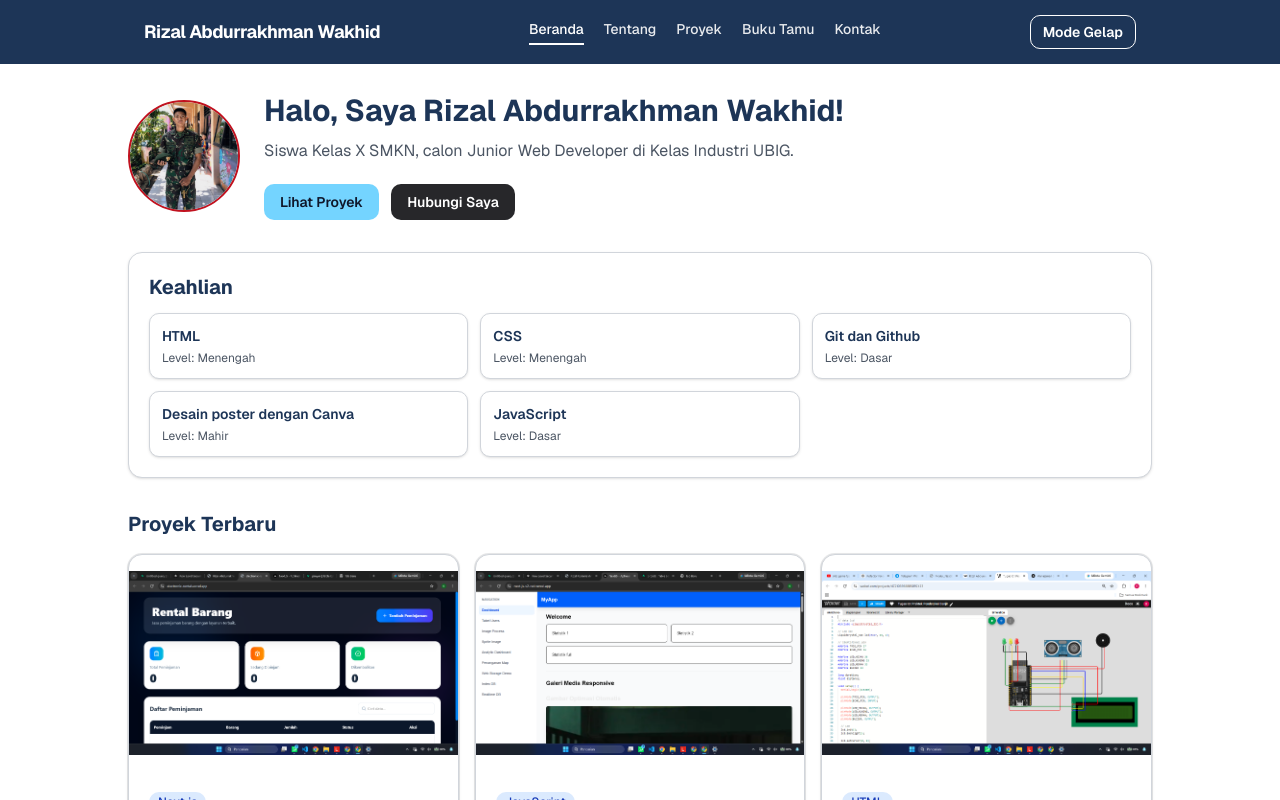
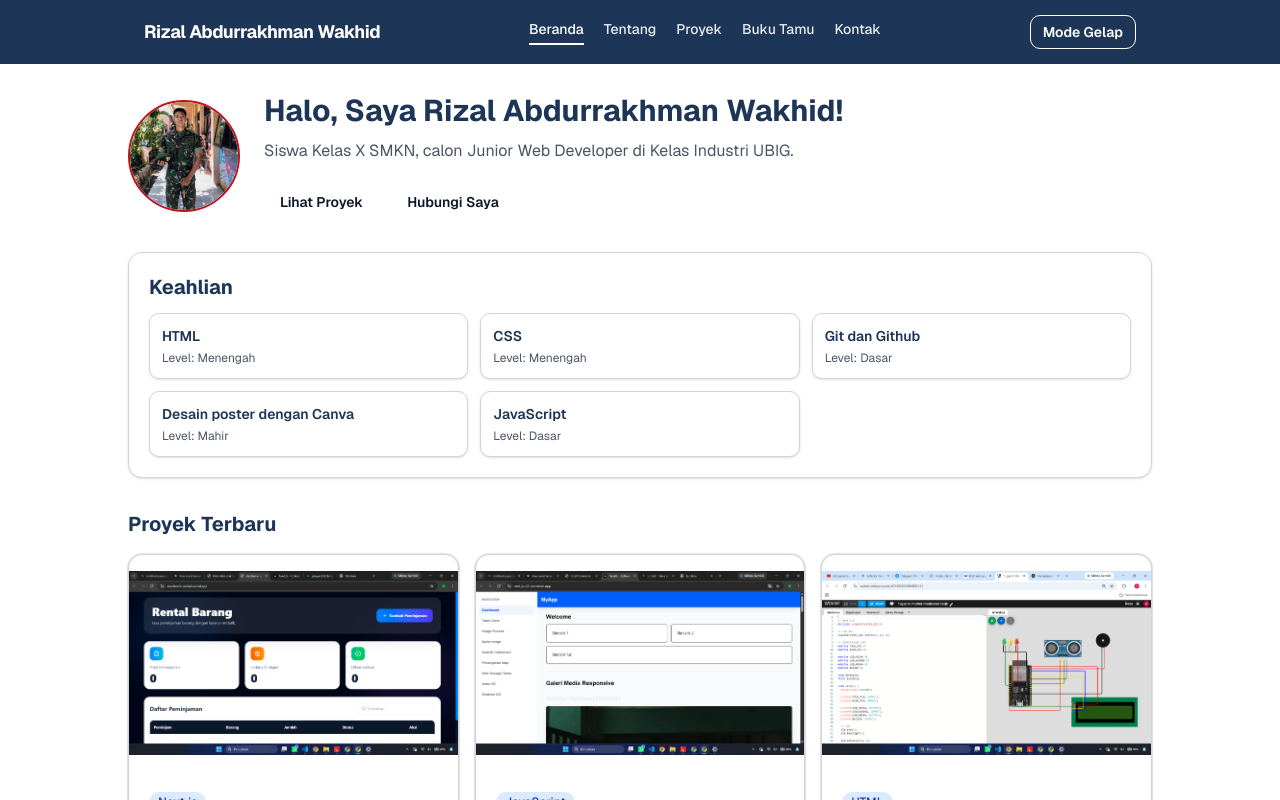
Before and after one commit to rizalabdurrahman877-collab/portofolio-next-rizal, a Next.js app: page / in a window 1280 px wide. Shown: the top 800 px of the page. Built offline with nearby package versions, Linux system fonts and the light colour scheme.

Commit message:
update bg button

```diff
--- a/src/components/Hero.jsx
+++ b/src/components/Hero.jsx
@@ -25,14 +25,14 @@ export default function Hero({ nama, tagline }) {
         <div className="mt-5 flex flex-wrap gap-3">
           <Link
             href="/proyek"
-            className="rounded-lg bg-sky-300 px-4 py-2 text-sm font-semibold text-slate-900 transition hover:bg-sky-200"
+            className="rounded-lg bg-white px-4 py-2 text-sm font-semibold text-slate-900 transition hover:bg-zinc-100 dark:bg-black dark:text-white dark:hover:bg-zinc-900"
           >
             Lihat Proyek
           </Link>
 
           <Link
             href="/kontak"
-            className="rounded-lg bg-zinc-800 px-4 py-2 text-sm font-semibold text-white transition hover:bg-zinc-700"
+            className="rounded-lg bg-white px-4 py-2 text-sm font-semibold text-slate-900 transition hover:bg-zinc-100 dark:bg-black dark:text-white dark:hover:bg-zinc-900"
           >
             Hubungi Saya
           </Link>
```
